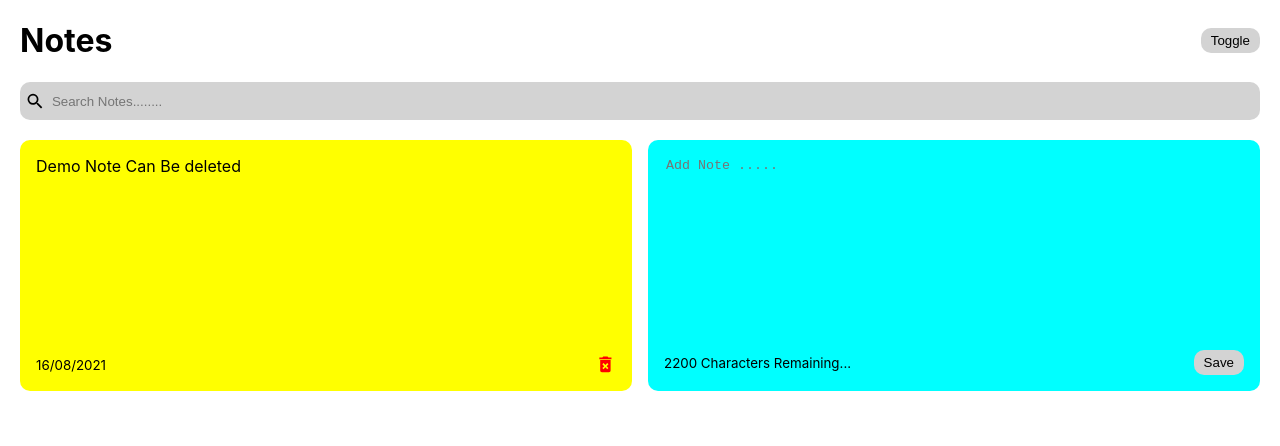
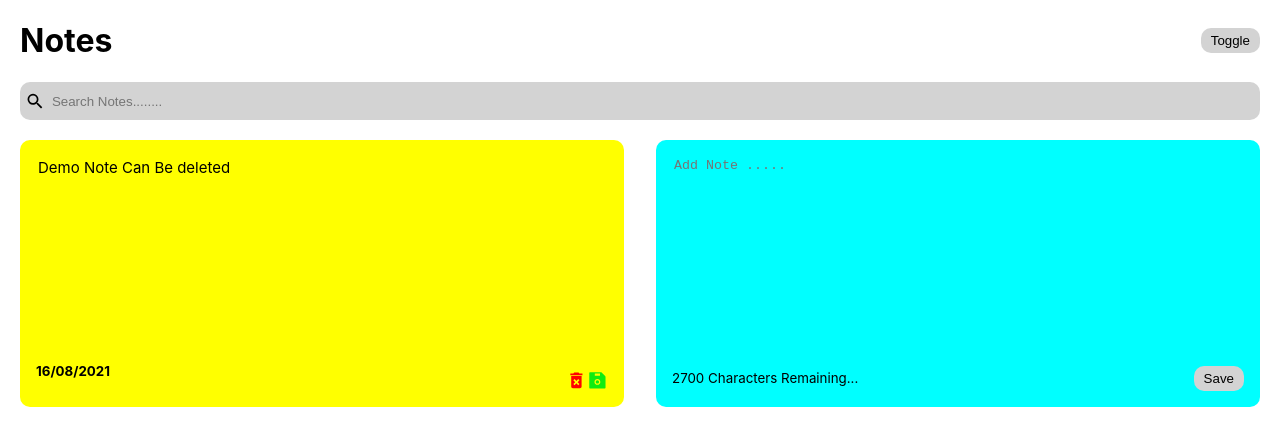
Before and after one commit to gaurangbhatt19/ReactStickyNotes, a React (Create React App) app: page / in a window 1280 px wide. Shown: the top 446 px of the page. Built offline with nearby package versions, Linux system fonts and the light colour scheme.

Commit message:
Edit Option

```diff
--- a/src/App.js
+++ b/src/App.js
@@ -12,6 +12,17 @@ const App = () => {
       date: "16/08/2021",
     },
   ]);
+
+
+  const[isEdit,setisEdit]=useState(false)
+
+
+
+  function refreshPage() {
+    window.location.reload(false);
+  }
+
+
   const addNote = (text) => {
     const date = new Date();
     var newNote = {
@@ -27,17 +38,40 @@ const App = () => {
     const newNotes = notes.filter((note) => note.id !== id);
     setNotes(newNotes);
   };
+  const editNote = (id,text) => {
+    const edittedNotes=notes;
+    console.log(edittedNotes)
+    console.log(id,"ID")
+    console.log(text,"TEXT")
+
+  for(var i=0;i<edittedNotes.length;i++){
+    if(edittedNotes[i].id===id){
+      edittedNotes[i].text=text;
+    }
+  }
+
+  setNotes(edittedNotes)
+  localStorage.setItem("react_notes_data",JSON.stringify(notes));
+  console.log(notes)
+  refreshPage()
+
+
+
+  }
 
   // search hook
   const [searchtext, setSearchText] = useState("");
 
   const [darkMode, setDarkMode] = useState(false);
+
   useEffect(() => {
+
     const saveNotes = JSON.parse(localStorage.getItem("react_notes_data"));
 
     if (saveNotes) {
       setNotes(saveNotes);
     }
+
   }, []);
 
   useEffect(() => {
@@ -56,6 +90,9 @@ const App = () => {
             )}
             handleAddNote={addNote}
             handleDeleteNote={deleteNote}
+            handleEditNote={editNote}
+            setisEdit={setisEdit}
+            isEdit={isEdit}
           />
         </div>
       </div>
--- a/src/components/AddNote.jsx
+++ b/src/components/AddNote.jsx
@@ -14,7 +14,7 @@ const AddNote = ({handleAddNote}) => {
         }
 
     }
-    var characterLimit=2200;
+    var characterLimit=2700;
     return (
         <div className="notes new">
             <textarea rows="8" cols="10" placeholder="Add Note ....." onChange={handleChange} value={noteText}></textarea>
--- a/src/components/Notes.jsx
+++ b/src/components/Notes.jsx
@@ -1,13 +1,31 @@
 
-import { MdDeleteForever } from 'react-icons/md'
+import {MdDeleteForever} from 'react-icons/md'
+import {AiFillSave} from 'react-icons/ai'
+import{useRef} from "react"
 
-const Notes = ({id,text,date,handleDeleteNote}) => {
+const Notes = ({id,text,date,handleDeleteNote,handleEditNote,setisEdit,isEdit}) => {
+    var editText=useRef()
+    function getedittext(){
+        console.log(editText.current.value)
+        handleEditNote(id,editText.current.value)
+
+    }
+
+
     return (
         <div className="notes">
-            <span>{text}</span>
+
+            <textarea className="textareadata" ref={editText}  onChange={()=>{
+            }}>{text}</textarea>
+
             <div className="note_footer">
-                <small>{date}</small>
+                <small><strong>{date}</strong></small>
+                <div className=" note_footer icons">
                 <MdDeleteForever className="delete_icon" size="1.3em" onClick={()=>handleDeleteNote(id)}/>
+                <AiFillSave className="edit_icon" size="1.3em" onClick={()=>{
+                     getedittext()
+                }} />
+                </div>
             </div>
         </div>
     )
--- a/src/components/NotesList.jsx
+++ b/src/components/NotesList.jsx
@@ -1,13 +1,17 @@
 
 import Notes from './Notes';
 import AddNote from './AddNote';
-const NotesList = ({ notes,handleAddNote,handleDeleteNote }) => {
+
+const NotesList = ({ notes,handleAddNote,handleDeleteNote,handleEditNote,setisEdit, isEdit}) => {
     return (
+        <>
         <div className="notes_list">
-            {notes.map((note)=>(<Notes key={note.id} id={note.id} text={note.text} date={note.date} handleDeleteNote={handleDeleteNote}/>))}
+            {notes.map((note)=>(<Notes key={note.id} id={note.id} text={note.text} date={note.date} handleDeleteNote={handleDeleteNote} handleEditNote={handleEditNote} setisEdit={setisEdit} isEdit={isEdit} />))}
             <AddNote handleAddNote={handleAddNote}/>
 
         </div>
+
+        </>
     )
 }
 
--- a/src/index.css
+++ b/src/index.css
@@ -23,8 +23,8 @@ code {
 }
 .notes_list {
   display: grid;
-  grid-gap: 1rem;
-  grid-template-columns: repeat(auto-fit, minmax(250px, 1fr));
+  grid-gap: 2rem;
+  grid-template-columns: repeat(auto-fit, minmax(400px, 1fr));
   margin-top: 20px;
 }
 .notes {
@@ -46,6 +46,25 @@ textarea {
   outline: none;
   box-shadow: 0px;
 }
+
+.textareadata{
+  background-color: yellow;
+  border: none;
+  resize: none;
+  min-height: 170px;
+  height: 100%;
+  outline: none;
+  box-shadow: 0px;
+  font-family: -apple-system, BlinkMacSystemFont, "Segoe UI", "Roboto", "Oxygen",
+  "Ubuntu", "Cantarell", "Fira Sans", "Droid Sans", "Helvetica Neue",
+  sans-serif;
+  font-weight: normal;
+  font-size:15px
+
+
+}
+
+
 .save {
   border-radius: 10px;
   background-color: lightgrey;
@@ -65,10 +84,21 @@ textarea {
   justify-content: space-between; /* space-between used to align one element at right another at left*/
   margin-top: 20px;
 }
+.note_footer.icons{
+  display: flex;
+  align-items: center;
+  justify-content: space-between;
+}
 
 .delete_icon {
   color: red;
   cursor: pointer;
+  margin-left:10px
+}
+
+.edit_icon{
+  color:rgb(16, 236, 16);
+  cursor:pointer;
 }
 .search_bar {
   display: flex;
@@ -102,5 +132,19 @@ textarea {
   background-color: black;
 }
 .base_container {
-  height: 100vh;
+  height: 2000vh;
 }
+
+.edit_note{
+  position: fixed; /* Sit on top of the page content */
+  display: none; /* Hidden by default */
+  width: 100%; /* Full width (cover the whole page) */
+  height: 100%; /* Full height (cover the whole page) */
+  top: 0;
+  left: 0;
+  right: 0;
+  bottom: 0;
+  background-color: rgba(0,0,0,0.5); /* Black background with opacity */
+  z-index: 2; /* Specify a stack order in case you're using a different order for other elements */
+  cursor: pointer; /* Add a pointer on hover */
+}
```
Also changed, not shown: src/components/EditNote.jsx (added, +14 -0 lines).
